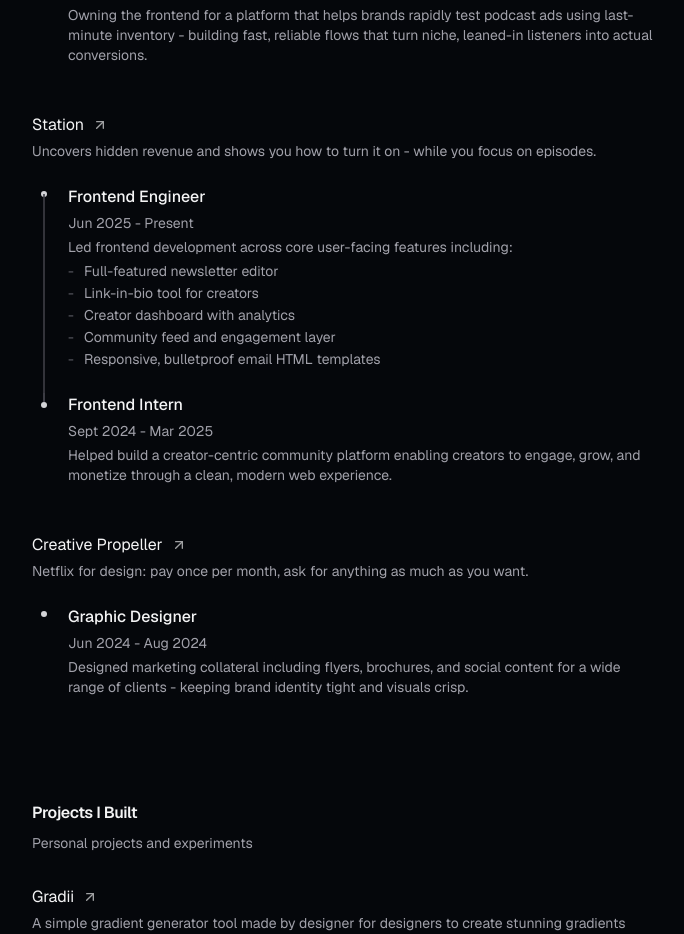
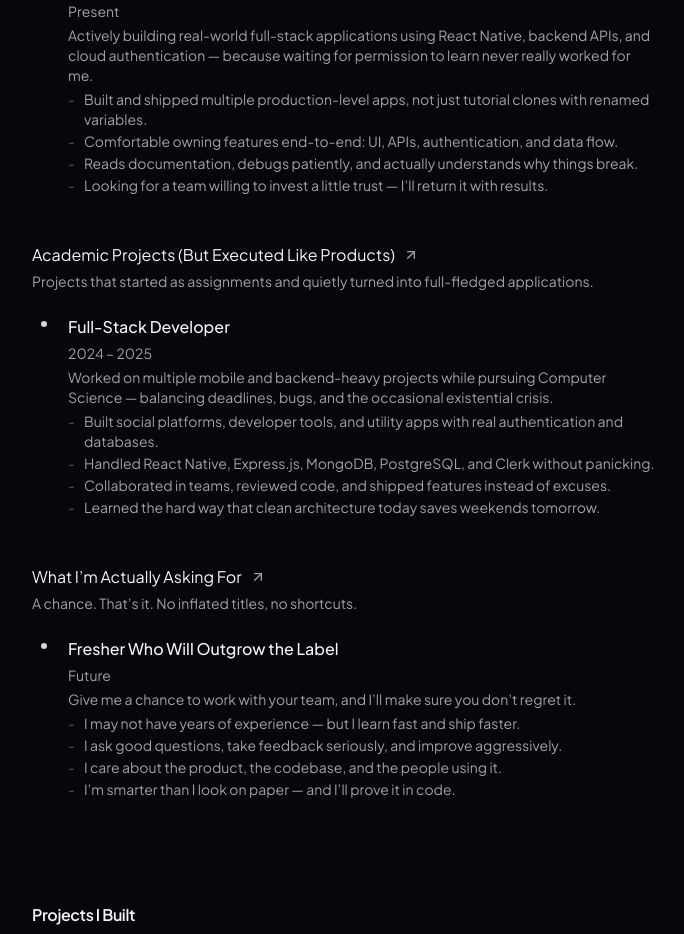
Before and after one commit to itsnitesh16/portfolio, a Next.js app: page / in a window 1280 px wide. Shown: the part 1863-2797 px from the top of the page, without its empty margins (296-980 px from the left). Built offline with nearby package versions, Linux system fonts and the light colour scheme.

Commit message:
vercel config added

```diff
--- a/app/globals.css
+++ b/app/globals.css
@@ -48,5 +48,5 @@
 body {
   background-color: var(--bg);
   color: var(--text);
-  font-family: var(--font-geist-sans), sans-serif;
+  font-family: var(--font-plus-jakarta-sans), sans-serif;
 }
--- a/app/layout.tsx
+++ b/app/layout.tsx
@@ -1,16 +1,12 @@
 import type { Metadata } from "next";
 import { ThemeProvider } from "@/components/theme-provider"
-import { Geist, Geist_Mono } from "next/font/google";
+import { Plus_Jakarta_Sans } from "next/font/google";
 import "./globals.css";
 
-const geistSans = Geist({
-  variable: "--font-geist-sans",
+const plusJakartaSans = Plus_Jakarta_Sans({
+  variable: "--font-plus-jakarta-sans",
   subsets: ["latin"],
-});
-
-const geistMono = Geist_Mono({
-  variable: "--font-geist-mono",
-  subsets: ["latin"],
+  display: "swap",
 });
 
 export const metadata: Metadata = {
@@ -26,7 +22,7 @@
   return (
     <html lang="en" suppressHydrationWarning>
       <body
-        className={`${geistSans.variable} ${geistMono.variable} antialiased`}
+        className={`${plusJakartaSans.variable} antialiased`}
       >
         <ThemeProvider
           attribute="class"
--- a/app/page.tsx
+++ b/app/page.tsx
@@ -51,58 +51,121 @@
   "Cursor AI",
 ];
 
+// const careerEntries = [
+//   {
+//     title: "SpotsNow",
+//     link: "https://spotsnow.io/",
+//     summary:
+//       "Join over 20,000 brands using podcast advertising to drive revenue.",
+//     roles: [
+//       {
+//         title: "Frontend Engineer",
+//         dates: "January 2026 - Present",
+//         description:
+//           "Owning the frontend for a platform that helps brands rapidly test podcast ads using last-minute inventory - building fast, reliable flows that turn niche, leaned-in listeners into actual conversions.",
+//       },
+//     ],
+//   },
+//   {
+//     title: "Station",
+//     link: "https://station.page/",
+//     summary:
+//       "Uncovers hidden revenue and shows you how to turn it on - while you focus on episodes.",
+//     roles: [
+//       {
+//         title: "Frontend Engineer",
+//         dates: "Jun 2025 - Present",
+//         description: "Led frontend development across core user-facing features including:",
+//         bullets: [
+//           "Full-featured newsletter editor",
+//           "Link-in-bio tool for creators",
+//           "Creator dashboard with analytics",
+//           "Community feed and engagement layer",
+//           "Responsive, bulletproof email HTML templates",
+//         ],
+//       },
+//       {
+//         title: "Frontend Intern",
+//         dates: "Sept 2024 - Mar 2025",
+//         description:
+//           "Helped build a creator-centric community platform enabling creators to engage, grow, and monetize through a clean, modern web experience.",
+//       },
+//     ],
+//   },
+//   {
+//     title: "Creative Propeller",
+//     link: "https://creativepropeller.com/",
+//     summary:
+//       "Netflix for design: pay once per month, ask for anything as much as you want.",
+//     roles: [
+//       {
+//         title: "Graphic Designer",
+//         dates: "Jun 2024 - Aug 2024",
+//         description:
+//           "Designed marketing collateral including flyers, brochures, and social content for a wide range of clients - keeping brand identity tight and visuals crisp.",
+//       },
+//     ],
+//   },
+// ];
+
 const careerEntries = [
   {
-    title: "SpotsNow",
-    link: "https://spotsnow.io/",
+    title: "Looking for My First Break",
+    link: "#",
     summary:
-      "Join over 20,000 brands using podcast advertising to drive revenue.",
+      "Yes, I’m a fresher. No, that doesn’t mean I ship broken code or need hand-holding every 10 minutes.",
     roles: [
       {
-        title: "Frontend Engineer",
-        dates: "January 2026 - Present",
+        title: "Software Developer (Unofficial, Yet Serious)",
+        dates: "Present",
         description:
-          "Owning the frontend for a platform that helps brands rapidly test podcast ads using last-minute inventory - building fast, reliable flows that turn niche, leaned-in listeners into actual conversions.",
+          "Actively building real-world full-stack applications using React Native, backend APIs, and cloud authentication — because waiting for permission to learn never really worked for me.",
+        bullets: [
+          "Built and shipped multiple production-level apps, not just tutorial clones with renamed variables.",
+          "Comfortable owning features end-to-end: UI, APIs, authentication, and data flow.",
+          "Reads documentation, debugs patiently, and actually understands why things break.",
+          "Looking for a team willing to invest a little trust — I’ll return it with results.",
+        ],
       },
     ],
   },
   {
-    title: "Station",
-    link: "https://station.page/",
+    title: "Academic Projects (But Executed Like Products)",
+    link: "#",
     summary:
-      "Uncovers hidden revenue and shows you how to turn it on - while you focus on episodes.",
+      "Projects that started as assignments and quietly turned into full-fledged applications.",
     roles: [
       {
-        title: "Frontend Engineer",
-        dates: "Jun 2025 - Present",
-        description: "Led frontend development across core user-facing features including:",
+        title: "Full-Stack Developer",
+        dates: "2024 – 2025",
+        description:
+          "Worked on multiple mobile and backend-heavy projects while pursuing Computer Science — balancing deadlines, bugs, and the occasional existential crisis.",
         bullets: [
-          "Full-featured newsletter editor",
-          "Link-in-bio tool for creators",
-          "Creator dashboard with analytics",
-          "Community feed and engagement layer",
-          "Responsive, bulletproof email HTML templates",
+          "Built social platforms, developer tools, and utility apps with real authentication and databases.",
+          "Handled React Native, Express.js, MongoDB, PostgreSQL, and Clerk without panicking.",
+          "Collaborated in teams, reviewed code, and shipped features instead of excuses.",
+          "Learned the hard way that clean architecture today saves weekends tomorrow.",
         ],
-      },
-      {
-        title: "Frontend Intern",
-        dates: "Sept 2024 - Mar 2025",
-        description:
-          "Helped build a creator-centric community platform enabling creators to engage, grow, and monetize through a clean, modern web experience.",
       },
     ],
   },
   {
-    title: "Creative Propeller",
-    link: "https://creativepropeller.com/",
+    title: "What I’m Actually Asking For",
+    link: "#",
     summary:
-      "Netflix for design: pay once per month, ask for anything as much as you want.",
+      "A chance. That’s it. No inflated titles, no shortcuts.",
     roles: [
       {
-        title: "Graphic Designer",
-        dates: "Jun 2024 - Aug 2024",
+        title: "Fresher Who Will Outgrow the Label",
+        dates: "Future",
         description:
-          "Designed marketing collateral including flyers, brochures, and social content for a wide range of clients - keeping brand identity tight and visuals crisp.",
+          "Give me a chance to work with your team, and I’ll make sure you don’t regret it.",
+        bullets: [
+          "I may not have years of experience — but I learn fast and ship faster.",
+          "I ask good questions, take feedback seriously, and improve aggressively.",
+          "I care about the product, the codebase, and the people using it.",
+          "I’m smarter than I look on paper — and I’ll prove it in code.",
+        ],
       },
     ],
   },
@@ -110,45 +173,81 @@
 
 const projectEntries = [
   {
-    title: "Gradii",
-    link: "https://gradii.kshv.me/",
+    title: "ChirpChain",
+    link: "https://github.com/itsnitesh16/twitter-expo-app.git",
     summary:
-      "A simple gradient generator tool made by designer for designers to create stunning gradients with customizable colors, text, and effects. Use it for your designs, wallpapers, presentations, or mockups or just for fun.",
+      "A full-stack social media mobile app inspired by Twitter, featuring real-time interactions, secure authentication, and scalable backend architecture.",
     points: [
-      "Started as a late-night 'my wallpaper is boring' idea - a tiny tool to generate gradients from a few colors.",
-      "Evolved into a full design utility with custom color inputs, text overlays, image blending, multi-resolution export, and more.",
-      "Picked up traction unexpectedly - appreciated by Guillermo Rauch (CEO of Vercel) and featured on Peerlist.",
-      "Now a polished, versatile gradient generator used weekly by hundreds of users worldwide.",
+      "Built a Twitter-style app with posts, comments, likes, follows, and a real-time feed — because social apps are never 'simple'.",
+      "Implemented secure authentication and profile routing using Clerk, ensuring users stay logged in (and out) correctly.",
+      "Designed modular Express.js APIs with webhook integration to support notifications and direct messaging.",
+      "Focused on performance, clean architecture, and smooth UX rather than just shipping another demo app.",
     ],
   },
   {
-    title: "Colors",
-    link: "https://colors.kshv.me/",
-    summary: "Convert color codes of any format to css color codes.",
+    title: "Stackmend",
+    link: "https://github.com/itsnitesh16/StackMend",
+    summary:
+      "A developer-focused platform for sharing errors, discovering solutions, and leveraging AI-assisted and community-driven debugging.",
     points: [
-      "Built out of personal frustration - a fast, accurate color format converter for hex, rgb, hsl, and beyond.",
-      "Expanded into a handy color workflow tool with palette generation, web-safe swatches, and quick export options for CSS variables or Tailwind configs.",
+      "Led React Native app development in a team project, coordinating features while keeping the app stable under pressure.",
+      "Implemented error submission, tag-based search, profile management, and secure authentication.",
+      "Collaborated with teammates building the Next.js web version, gaining real experience in cross-platform architecture.",
+      "Turned developer frustration into a searchable, structured knowledge base — because Stack Overflow tabs were getting out of hand.",
+    ],
+  },
+  {
+    title: "Recipe App",
+    link: "https://github.com/itsnitesh16/recipe-expo-app",
+    summary:
+      "A full-stack cooking application with authentication, real-time search, and personalized recipe management.",
+    points: [
+      "Built a mobile app with secure email-based authentication and user-specific favorites using Clerk and PostgreSQL.",
+      "Integrated TheMealDB API for dynamic recipe search, filters, and detailed recipe views with embedded videos.",
+      "Designed backend services to persist user preferences instead of trusting browser memory.",
+    ],
+  },
+  {
+    title: "Bookshelf App",
+    link: "https://github.com/itsnitesh16/bookshelf-app",
+    summary:
+      "A personal book management app to track, rate, and review books with personalized recommendations.",
+    points: [
+      "Developed a React Native app for managing book collections, reviews, and ratings — without overengineering it.",
+      "Built a custom REST API using Node.js and MySQL for structured and reliable data storage.",
+      "Focused on clean UI and intuitive workflows to make cataloging books feel less like homework.",
+    ],
+  },
+  {
+    title: "Socializer",
+    link: "https://github.com/itsnitesh16/socializer-reactnative",
+    summary:
+      "A cross-platform social media app with real-time interactions and media sharing.",
+    points: [
+      "Implemented image posting, real-time likes, comments, and follow/unfollow functionality.",
+      "Added bookmarking, notifications, and editable profiles for a more personalized social experience.",
+      "Handled state management and API integration to keep interactions smooth and predictable.",
     ],
   },
 ];
 
 const ossEntries = [
   {
-    title: "code100x",
-    link: "https://github.com/code100x",
-    date: "Aug 2025",
+    title: "Open Source (Warming Up)",
+    link: "https://github.com/itsnitesh16",
+    date: "Present",
     contributions: [
       {
-        title: "CMS: UI Changes - #532",
-        link: "https://github.com/code100x/daily-code/pull/532",
+        title: "First Contribution — Pending",
+        link: "#",
         description:
-          "Redesigned major parts of the 100xDevs CMS UI - improving hierarchy, spacing, consistency, and overall usability.",
+          "Currently reading issues, understanding large codebases, and preparing my first real open-source contribution. Haven’t pushed the code yet — but the motivation is very much alive.",
       },
       {
-        title: "Daily Code: Major UI Revamp - #1135",
-        link: "https://github.com/code100x/cms/pull/1135",
+        title: "Learning the Hard Part",
+        link: "#",
         description:
-          "Delivered a significant UI overhaul for the Daily Code repository, enhancing both aesthetics and developer experience.",
+          "Learning how to contribute without breaking things, spamming maintainers, or opening PRs titled 'fix typo'. Progress is slow, but intentional.",
       },
     ],
   },
@@ -216,7 +315,7 @@
 
         <div className="relative z-10 mx-auto flex h-48 w-full max-w-screen-sm items-center justify-center">
           <div className="relative mx-auto flex h-full w-full max-w-screen-sm items-start overflow-hidden">
-            <h2 className="absolute right-0 bottom-0 left-0 translate-y-[35%] text-center text-[110px] font-black tracking-tighter text-white/65 lg:text-[180px]">
+            <h2 className="absolute right-0 bottom-0 left-0 translate-y-[35%] text-center text-[100px] font-black tracking-tighter text-white/65 lg:text-[180px]">
               NITESH
             </h2>
           </div>
--- a/components/CareerSection.tsx
+++ b/components/CareerSection.tsx
@@ -36,7 +36,7 @@
             <div key={item.title} className="flex flex-col gap-0">
               <div className="group flex w-full flex-col gap-1">
                 <a
-                  target="_blank"
+                  // target="_blank"
                   rel="noreferrer"
                   className="group flex items-center gap-2 text-(--text-strong)"
                   href={item.link}
--- a/package.json
+++ b/package.json
@@ -2,6 +2,11 @@
   "name": "portfolio",
   "version": "0.1.0",
   "private": true,
+  "packageManager": "bun@1.3.9",
+  "engines": {
+    "node": ">=20.0.0",
+    "bun": ">=1.3.0"
+  },
   "scripts": {
     "dev": "next dev",
     "build": "next build",
```
Also changed, not shown: components/ThemeToggle.tsx (+7 -1 lines), vercel.json (added), 1 other file (tests, documents, lock files or other folders).
